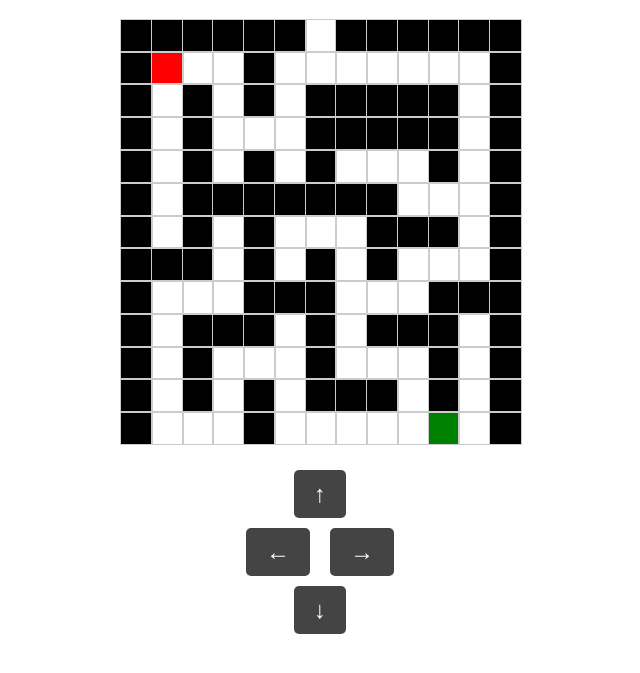
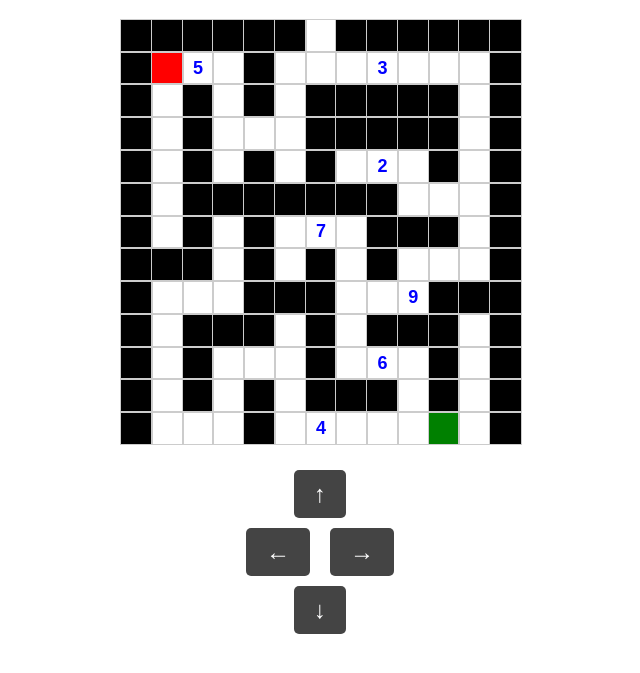
Before and after one commit to insha-py/maze_mystery_room, a plain HTML site: page index.html in a window 1280 px wide. Shown: the part 61-734 px from the top of the page, without its empty margins (320-960 px from the left). Drawn offline with Linux system fonts and the light colour scheme.

Commit message:
Update style.css

```diff
--- a/style.css
+++ b/style.css
@@ -25,7 +25,7 @@ body {
 .player { background-color: red; }
 .wall { background-color: black; }
 .goal { background-color: green; color: white; }
-.number { color: white; font-weight: bold; }
+.number { color: blue; font-weight: bold; }
 
 /* Mobile Controls */
 #controls {
```
